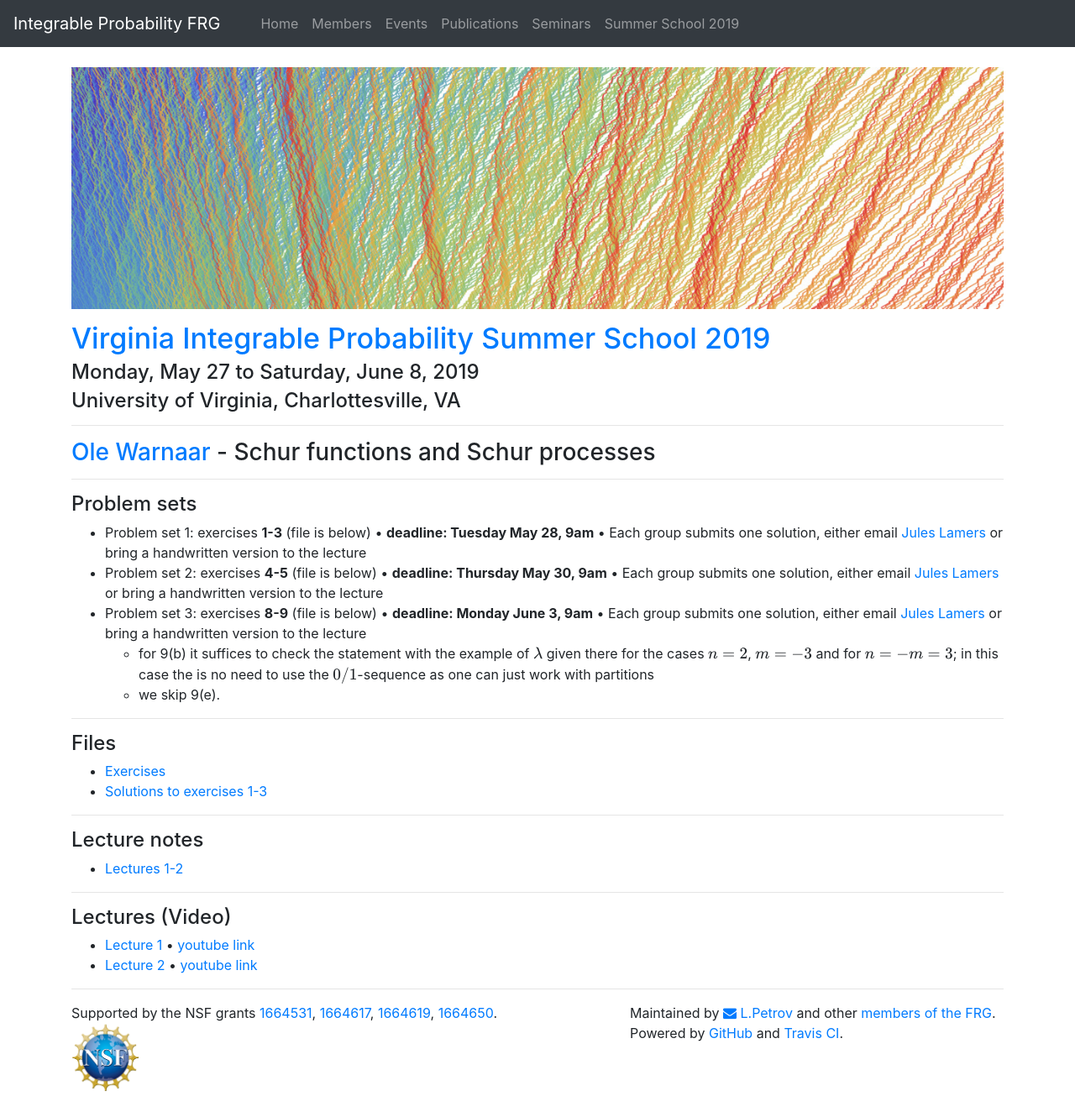
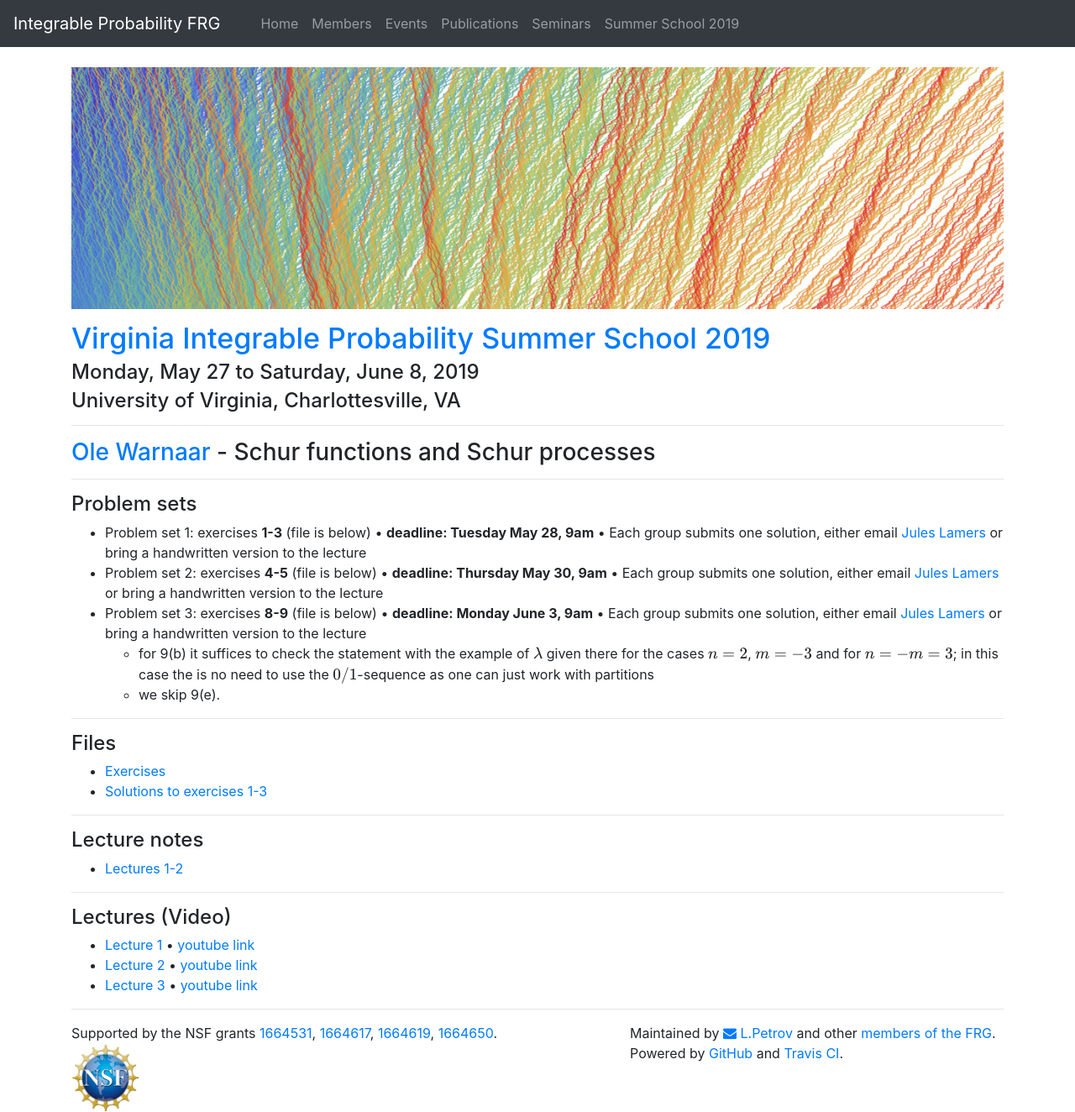
Before and after one commit to int-prob/int-prob-code, a Jekyll site: the page built from vipss2019/warnaar.md, in a window 1280 px wide. Shown: the whole page at 84% size. Built offline with Jekyll 4.4.1, drawn with Linux system fonts in a browser that asks for light colours; nearby versions of some CDN libraries; before the commit the page ends 1300 px from its top, so only the background shows below that.

Commit message:
update warnaar.md at Thu May 30 13:38:12 EDT 2019

```diff
--- a/vipss2019/warnaar.md
+++ b/vipss2019/warnaar.md
@@ -46,3 +46,4 @@
 
 - [Lecture 1](http://vipss19-lect.s3-website-us-east-1.amazonaws.com/Warnaar-1.mp4) &bull; [youtube link](https://youtu.be/_Fodz07PqXo)
 - [Lecture 2](http://vipss19-lect.s3-website-us-east-1.amazonaws.com/Warnaar-2.mp4) &bull; [youtube link](https://youtu.be/Y0r6iXd4E4E)
+- [Lecture 3](http://vipss19-lect.s3-website-us-east-1.amazonaws.com/Warnaar-3.mp4) &bull; [youtube link](https://youtu.be/Y0r6iXd4E4E)
```
